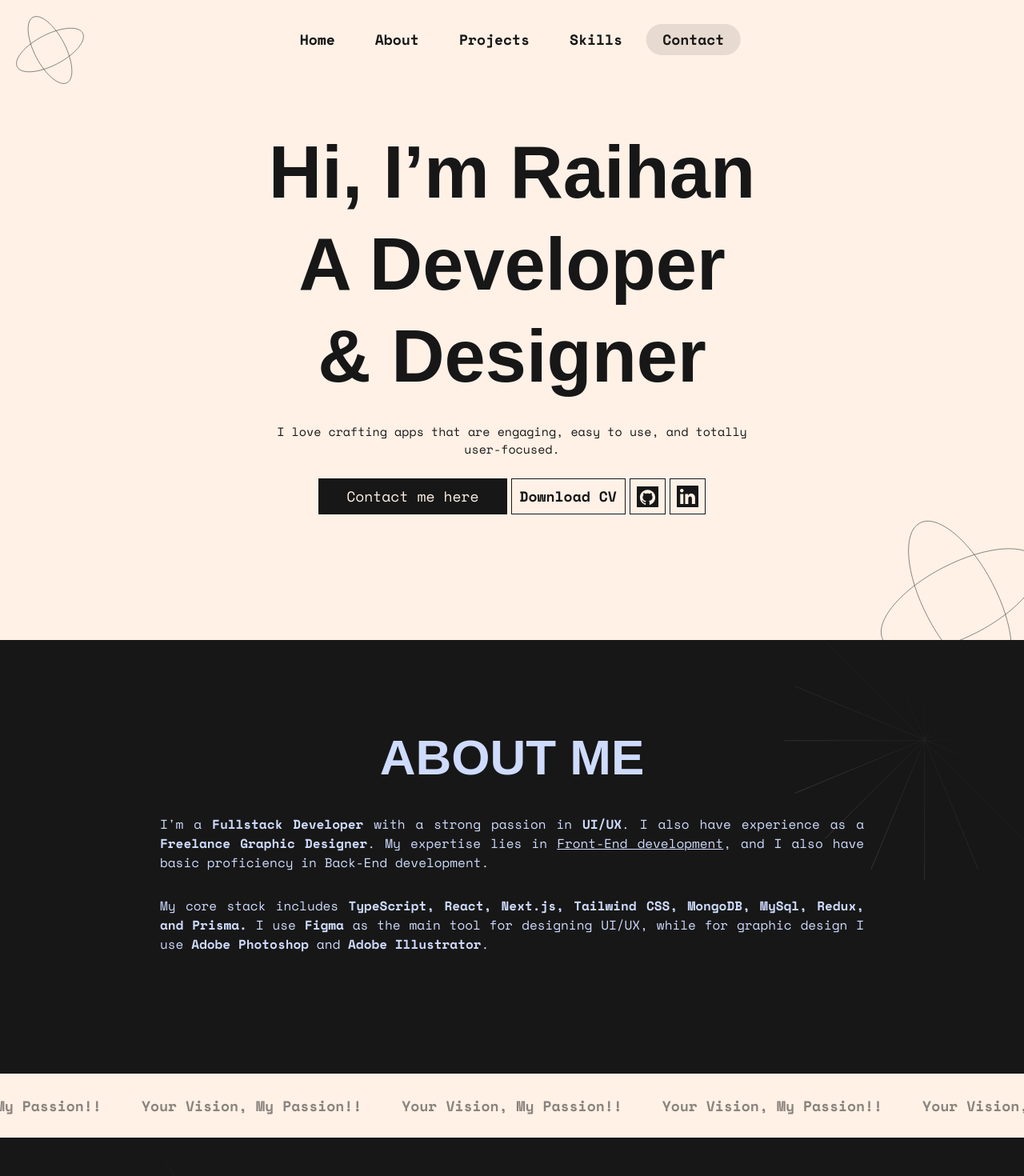
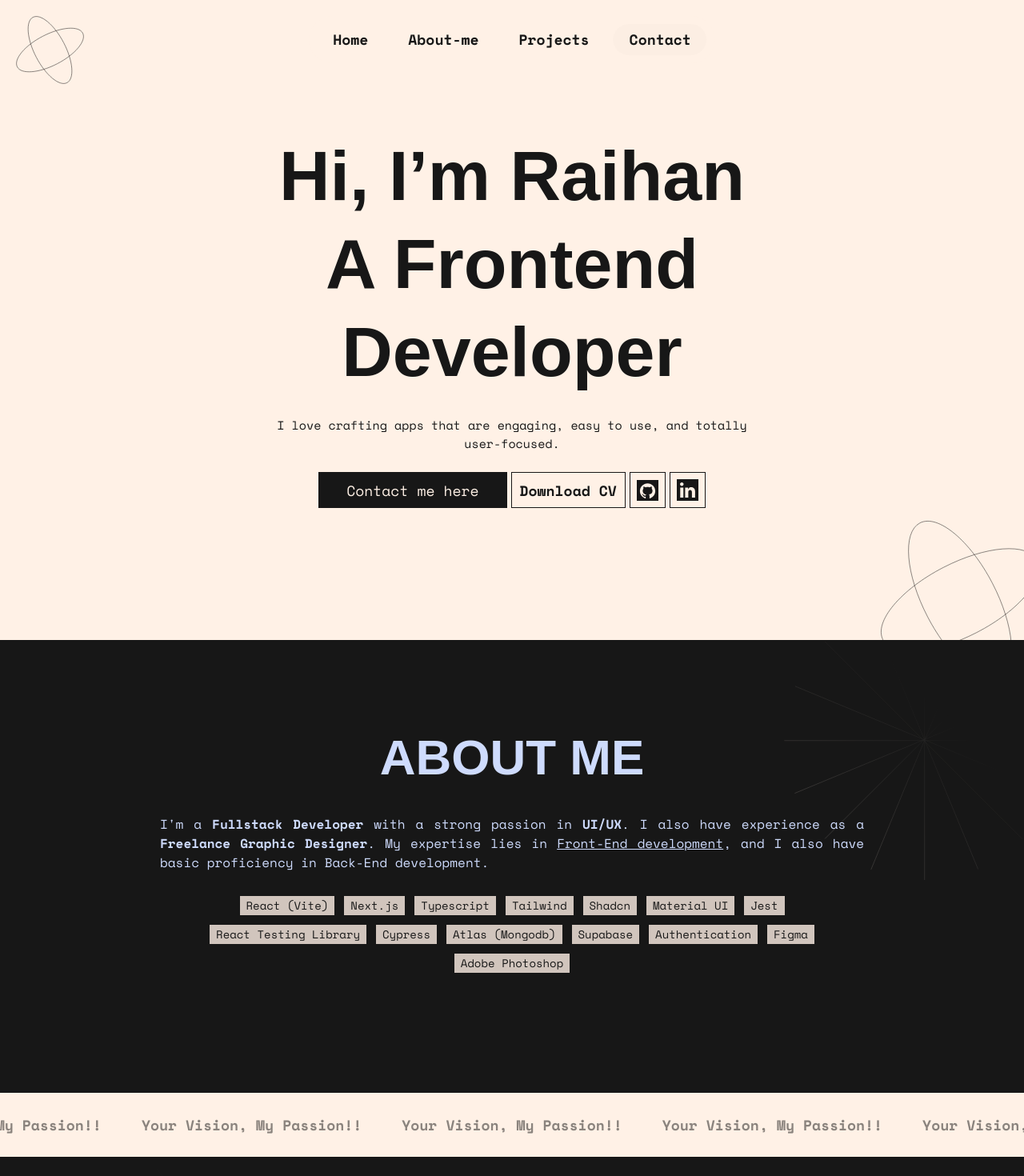
Before and after one commit to raihan-ramadhan/portfolio, a Next.js app: page / in a window 1280 px wide. Shown: the top 1470 px of the page at 80% size. Built offline with nearby package versions, Linux system fonts and the light colour scheme; a web font is replaced by a local one.

Commit message:
Update Navbar, Intro text, and About Me [skip ci]

```diff
--- a/app/(index)/page.tsx
+++ b/app/(index)/page.tsx
@@ -13,8 +13,8 @@ export default function Home() {
       <About />
       <MottoDivider />
       <Projects />
-      <Divider />
-      <Skills />
+      {/* <Divider /> */}
+      {/* <Skills /> */}
       <Divider />
       <Contact />
     </main>
--- a/app/globals.css
+++ b/app/globals.css
@@ -43,3 +43,21 @@ html {
     opacity: 0.8;
   }
 }
+
+/* FOR SCROLL BAR STYLE */
+@layer base {
+  * {
+    scrollbar-width: thin; /* Firefox */
+  }
+  ::-webkit-scrollbar {
+    width: 6px; /* Chrome, Safari, Edge */
+  }
+  ::-webkit-scrollbar-thumb {
+    background: rgba(0, 0, 0, 0.2); /* Dark thumb for light mode */
+    border-radius: 4px;
+  }
+  /* Firefox */
+  html {
+    scrollbar-color: rgba(0, 0, 0, 0.2) unset;
+  }
+}
--- a/app/manifest.ts
+++ /dev/null
@@ -1,67 +0,0 @@
-import { MetadataRoute } from "next";
-
-export default function manifest(): MetadataRoute.Manifest {
-  return {
-    name: "Portfolio Raihan Ramadhan",
-    short_name: "Portfolio Raihan",
-    description:
-      "Raihan Ramadhan Portfolio | Full Stack Developer and Front-End Engineer | Expertise in Web Development",
-    display: "standalone",
-    background_color: "#f9fafb",
-    theme_color: "#f9fafb",
-    orientation: "portrait",
-    start_url: "/",
-    scope: "/",
-    id: "/",
-    icons: [
-      {
-        src: "/android-chrome-512x512.png",
-        sizes: "512x512",
-        type: "image/png",
-        purpose: "maskable",
-      },
-      {
-        src: "/android-chrome-192x192.png",
-        sizes: "192x192",
-        type: "image/png",
-        purpose: "maskable",
-      },
-      {
-        src: "/favicon-32x32.png",
-        sizes: "32x32",
-        type: "image/png",
-        purpose: "maskable",
-      },
-      {
-        src: "/favicon-16x16.png",
-        sizes: "16x16",
-        type: "image/png",
-        purpose: "maskable",
-      },
-      {
-        src: "/android-chrome-512x512.png",
-        sizes: "512x512",
-        type: "image/png",
-        purpose: "any",
-      },
-      {
-        src: "/android-chrome-192x192.png",
-        sizes: "192x192",
-        type: "image/png",
-        purpose: "any",
-      },
-      {
-        src: "/favicon-32x32.png",
-        sizes: "32x32",
-        type: "image/png",
-        purpose: "any",
-      },
-      {
-        src: "/favicon-16x16.png",
-        sizes: "16x16",
-        type: "image/png",
-        purpose: "any",
-      },
-    ],
-  };
-}
--- a/components/About.tsx
+++ b/components/About.tsx
@@ -4,9 +4,12 @@ import React from "react";
 import SectionHeading from "./SectionHeading";
 import { useSectionInView } from "@/lib/hooks";
 import { Decoration } from "./Decoration";
+import SkillsList from "./SkillsList";
+import SkillsListMobile from "./SkillsListMobile";
+import { developerSkills, developerSkillsAboutMe } from "../lib/data";
 
 export default function About() {
-  const { ref } = useSectionInView("About");
+  const { ref } = useSectionInView("About-me");
 
   return (
     <div className="min-h-[calc(100vh_-_80px)] flex items-center relative overflow-hidden sm:min-h-[unset] xl:min-h-[calc(100vh_-_120px)] selection:bg-blue selection:text-black">
@@ -34,7 +37,7 @@ export default function About() {
                 , and I also have basic proficiency in Back-End development.
               </p>
 
-              <p>
+              {/* <p>
                 My core stack includes{" "}
                 <span className="font-bold">
                   TypeScript, React, Next.js, Tailwind CSS, MongoDB, MySql,
@@ -44,6 +47,12 @@ export default function About() {
                 for designing UI/UX, while for graphic design I use{" "}
                 <span className="font-bold">Adobe Photoshop</span> and{" "}
                 <span className="font-bold">Adobe Illustrator</span>.
+              </p> */}
+
+              <p className="inline-flex w-full flex-wrap gap-3 text-black font-medium text-sm justify-center">
+                {developerSkillsAboutMe.map((item) => (
+                  <span className="bg-cream/80 px-2 py-0.5">{item}</span>
+                ))}
               </p>
             </div>
           </div>
--- a/components/Header.tsx
+++ b/components/Header.tsx
@@ -42,20 +42,19 @@ export default function Header() {
   }, []);
 
   return (
-    <header>
+    <header className="fixed z-[999] top-5 left-1/2 -translate-x-1/2">
       <nav>
         <ul
           className={cn(
-            "min-w-[360px] fixed z-[999] top-5 left-1/2 -translate-x-1/2 flex items-center justify-between p-[10px] rounded-full transition-all duration-400 lg:gap-[10px] bg-cream/90",
+            " flex  p-[10px] rounded-full transition-all duration-400 lg:gap-[10px] bg-cream/90",
             scrolled && "bg-black/40 backdrop-blur-sm"
           )}
         >
           {links.map((link) => (
-            <li className="relative" key={link.hash}>
+            <li className="relative shrink-0" key={link.hash}>
               <Link
                 className={cn(
-                  `flex w-full items-center justify-center transition rounded-full overflow-hidden text-black text-[14px] font-semibold px-[10px] py-[6px]
-                   sm:text-[18px] sm:px-5`,
+                  `flex w-fit items-center justify-center transition rounded-full overflow-hidden text-black text-[14px] font-semibold px-[10px] py-[6px]  sm:text-[18px] sm:px-5 selection:bg-red-200 shrink-0 `,
                   scrolled && "text-cream"
                 )}
                 href={link.hash}
--- a/components/Intro.tsx
+++ b/components/Intro.tsx
@@ -68,12 +68,12 @@ export default function Intro() {
     >
       <div className="w-full min-h-[inherit] flex flex-col items-center justify-center text-center gap-[25px] py-[100px]">
         <motion.h1
-          className="text-[34px] font-bold font-heading text-black leading-tight sm:text-[60px] md:text-[72px] lg:text-[92px] xl:text-[120px]"
+          className="text-[34px] font-bold font-heading text-black leading-tight sm:text-[60px] md:text-[72px] lg:text-[88px] xl:text-[120px]"
           variants={variants1}
           initial="initial"
           whileInView="animate"
         >
-          Hi, I’m Raihan <br />A Developer <br />& Designer
+          Hi, I’m Raihan <br />A Frontend <br /> Developer
         </motion.h1>
         <motion.p
           className="text-[15px] font-normal max-w-[360px] sm:max-w-[450px] sm:text-[16px]] md:max-w-[600px] xl:text-[23px] xl:max-w-[736px] text-black leading-normal"
--- a/components/Projects.tsx
+++ b/components/Projects.tsx
@@ -119,7 +119,7 @@ export default function Projects() {
                 setCursorPosition={setCursorPosition}
               />
             ))}
-            <AnimatePresence>
+            {/* <AnimatePresence>
               {hoveredItem ? (
                 <motion.div
                   className={`absolute pointer-events-none !overflow-hidden -translate-x-1/2 -translate-y-1/2`}
@@ -159,7 +159,7 @@ export default function Projects() {
                   </div>
                 </motion.div>
               ) : null}
-            </AnimatePresence>
+            </AnimatePresence> */}
           </div>
         </div>
       </div>
--- a/lib/data.ts
+++ b/lib/data.ts
@@ -4,16 +4,12 @@ export const links = [
     hash: "#home",
   },
   {
-    name: "About",
+    name: "About-me",
     hash: "#about",
   },
   {
     name: "Projects",
     hash: "#projects",
-  },
-  {
-    name: "Skills",
-    hash: "#skills",
   },
   {
     name: "Contact",
@@ -48,7 +44,7 @@ export const projectsData: ProjectsData = [
       "ODM using Mongoose for backend and MVC pattern with express as main framework for backend",
     ],
     tech: [
-      "React",
+      "React (Vite)",
       "Typescript",
       "Nivo Chart",
       "Material UI",
@@ -280,7 +276,7 @@ export const developerSkills = [
   "CSS",
   "Javascript",
   "Typescript",
-  "React",
+  "React (Vite)",
   "Next.js",
   "Node.js",
   "Express Js",
@@ -305,10 +301,34 @@ export const developerSkills = [
   "Socket.io",
   "Livekit",
   "Pusher",
+  "Shadcn",
+  "Supabase",
+  "Jest",
+  "React Testing Library",
+  "Cypress",
+  "Authentication",
+  "Figma",
+  "Adobe Photoshop",
 ] as const;
 
+export const developerSkillsAboutMe: Array<DeveloperSkill> = [
+  "React (Vite)",
+  "Next.js",
+  "Typescript",
+  "Tailwind",
+  "Shadcn",
+  "Material UI",
+  "Jest",
+  "React Testing Library",
+  "Cypress",
+  "Atlas (Mongodb)",
+  "Supabase",
+  "Authentication",
+  "Figma",
+  "Adobe Photoshop",
+];
+
 export const designerSkills = ["Figma", "Adobe Photoshop", "Adobe Illustrator"];
-
 export type DesignerSkills = typeof designerSkills;
 export type DeveloperSkills = typeof developerSkills;
 export type DeveloperSkill = (typeof developerSkills)[number];
```
